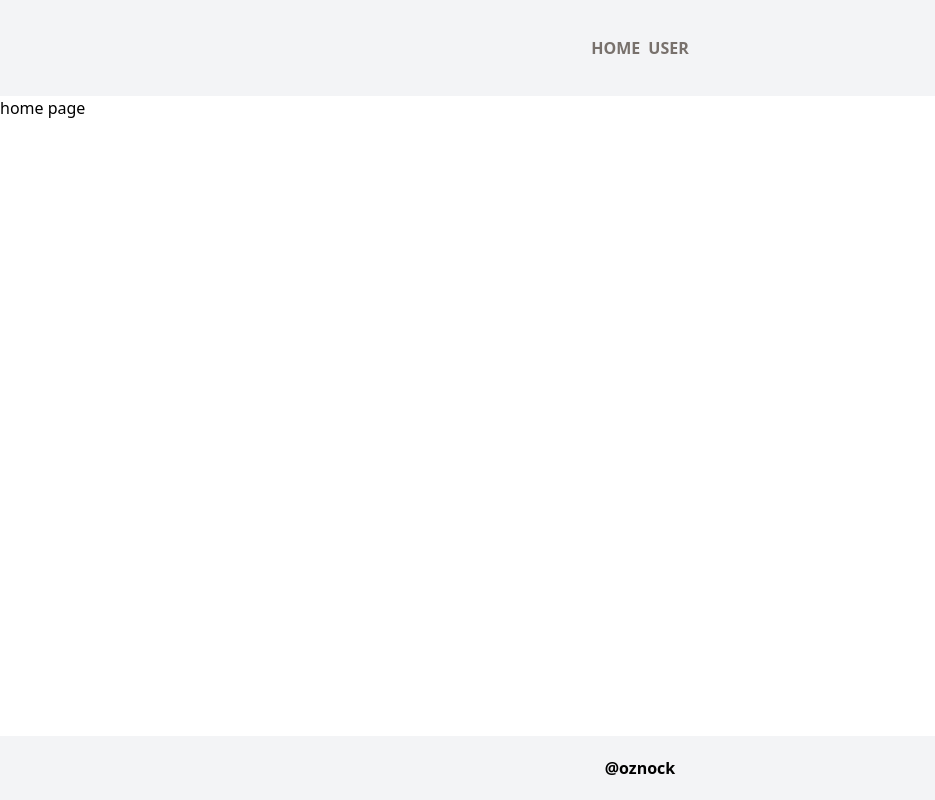
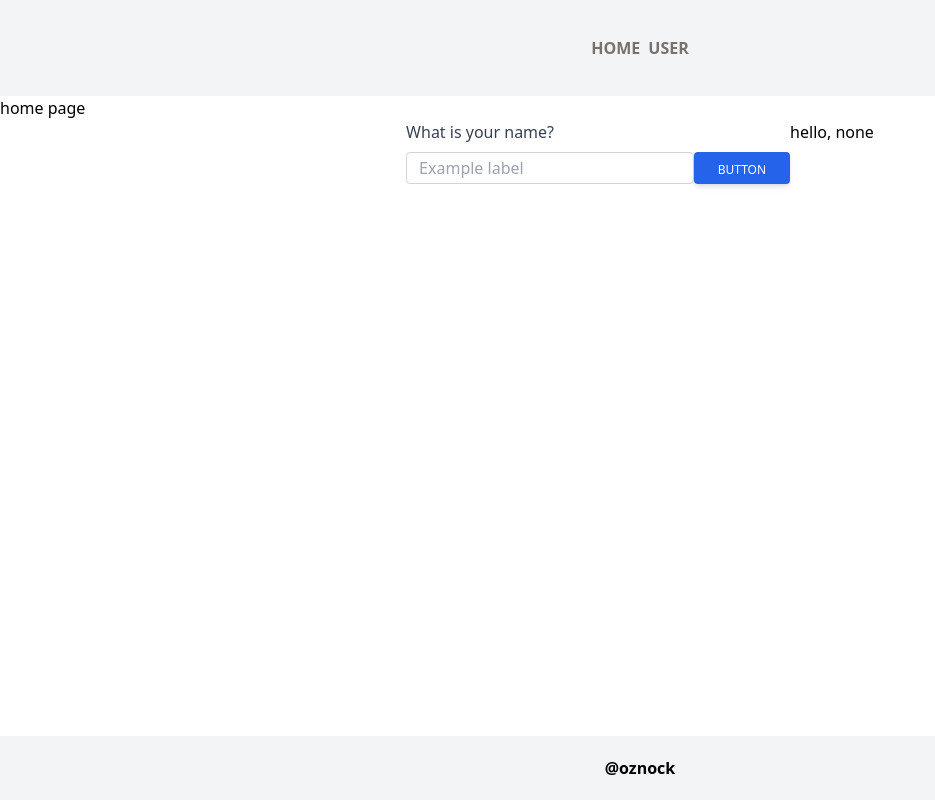
Before and after one commit to OzanOcak/web002, a Next.js app: page / in a window 1280 px wide. Shown: the whole page, without its empty margins (0-935 px from the left). Built offline with nearby package versions, Linux system fonts and the light colour scheme.

Commit message:
setting up redux-ttolkit

```diff
--- a/app/layout.jsx
+++ b/app/layout.jsx
@@ -3,6 +3,7 @@ import "./globals.css";
 import Header from "./header";
 
 export default function RootLayout({ children }) {
+  const App = () => {
     return (
       <html lang="en" className="h-full scroll-smooth antialiased">
         <head />
@@ -13,4 +14,7 @@ export default function RootLayout({ children }) {
         </body>
       </html>
     );
+  };
+
+  return <App />;
 }
--- a/app/page.jsx
+++ b/app/page.jsx
@@ -1,8 +1,20 @@
-import Image from "next/image";
+"use client";
 import { Inter } from "@next/font/google";
+import Name from "../components/Name";
+import { Provider } from "react-redux";
+import store from "../redux/store";
 
 const inter = Inter({ subsets: ["latin"] });
 
 export default function Home() {
-  return <main className="flex-1">home page</main>;
+  return (
+    <Provider store={store}>
+      <main className="flex-1">
+        home page
+        <div>
+          <Name />
+        </div>
+      </main>
+    </Provider>
+  );
 }
--- a/app/users/users.jsx
+++ b/app/users/users.jsx
@@ -1,4 +1,3 @@
-import Link from "next/link";
 import { getUsers } from "../../lib/prisma/users";
 import SearchList from "../../components/SearchList";
 
--- /dev/null
+++ b/components/Name.jsx
@@ -0,0 +1,57 @@
+`use client`;
+import { useRef } from "react";
+import { useDispatch, useSelector } from "react-redux";
+import { SET_NAME } from "../redux/reducers/profileReducer";
+
+const DisplayName = () => {
+  const { name } = useSelector((state) => state.profile);
+  return <div>hello, {name}</div>;
+};
+
+const Name = () => {
+  const name = useRef();
+  const dispatch = useDispatch();
+
+  const print = () => {
+    console.log(name.current.value);
+    dispatch(SET_NAME(name.current.value));
+  };
+  return (
+    <div className="flex justify-center">
+      <div className="mb-3 xl:w-96">
+        <label
+          htmlFor="exampleFormControlInput1"
+          className="form-label inline-block mb-2 text-gray-700"
+        >
+          What is your name?
+        </label>
+        <div>
+          <div className="flex space-x-.5 justify-center h-[2rem]">
+            <input
+              type="text"
+              ref={name}
+              className="form-control block w-full px-3 py-1.5 text-base font-normal text-gray-700
+         bg-white bg-clip-padding border border-solid border-gray-300 rounded transition
+          ease-in-out m-0 focus:text-gray-700 focus:bg-white focus:border-blue-600 focus:outline-none"
+              id="exampleFormControlInput1"
+              placeholder="Example label"
+            />
+            <button
+              type="button"
+              onClick={print}
+              className="inline-block px-6 py-2.5 bg-blue-600 text-white font-medium
+           text-xs leading-tight uppercase rounded shadow-md hover:bg-blue-700
+           hover:shadow-lg focus:bg-blue-700 focus:shadow-lg focus:outline-none
+           focus:ring-0 active:bg-blue-800 active:shadow-lg transition duration-150
+           ease-in-out"
+            >
+              Button
+            </button>
+          </div>
+        </div>
+      </div>
+      <DisplayName />
+    </div>
+  );
+};
+export default Name;
--- a/package.json
+++ b/package.json
@@ -12,11 +12,13 @@
     "@heroicons/react": "^2.0.13",
     "@next/font": "13.1.1",
     "@prisma/client": "^4.8.1",
+    "@reduxjs/toolkit": "^1.9.1",
     "eslint": "8.31.0",
     "eslint-config-next": "13.1.1",
     "next": "13.1.1",
     "react": "18.2.0",
-    "react-dom": "18.2.0"
+    "react-dom": "18.2.0",
+    "react-redux": "^8.0.5"
   },
   "devDependencies": {
     "autoprefixer": "^10.4.13",
--- /dev/null
+++ b/redux/reducers/profileReducer.js
@@ -0,0 +1,14 @@
+import { createSlice } from "@reduxjs/toolkit";
+
+const profileSlice = createSlice({
+  name: "profile",
+  initialState: { name: "none" },
+  reducers: {
+    SET_NAME(state, action) {
+      state.name = action.payload;
+    },
+  },
+});
+export const { SET_NAME } = profileSlice.actions;
+
+export default profileSlice.reducer;
--- /dev/null
+++ b/redux/store.js
@@ -0,0 +1,8 @@
+import { configureStore } from "@reduxjs/toolkit";
+import profileReducer from "./reducers/profileReducer";
+
+export default configureStore({
+  reducer: {
+    profile: profileReducer,
+  },
+});
```
Also changed, not shown: 2 other files (tests, documents, lock files or other folders). Lines whose indentation alone changed are shown as unchanged.
